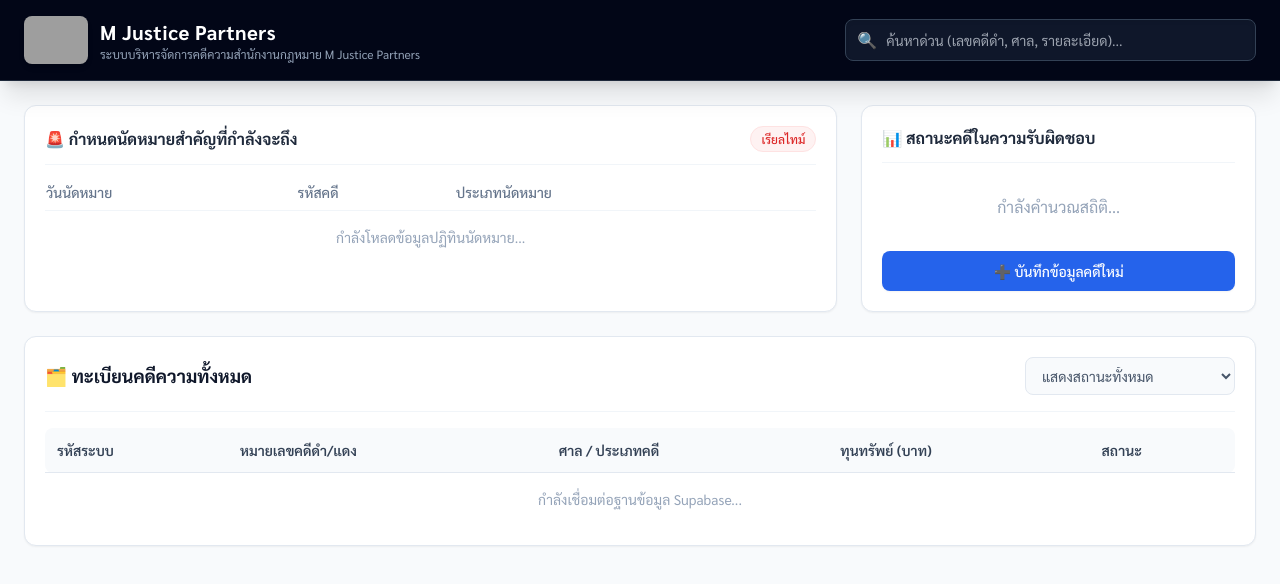
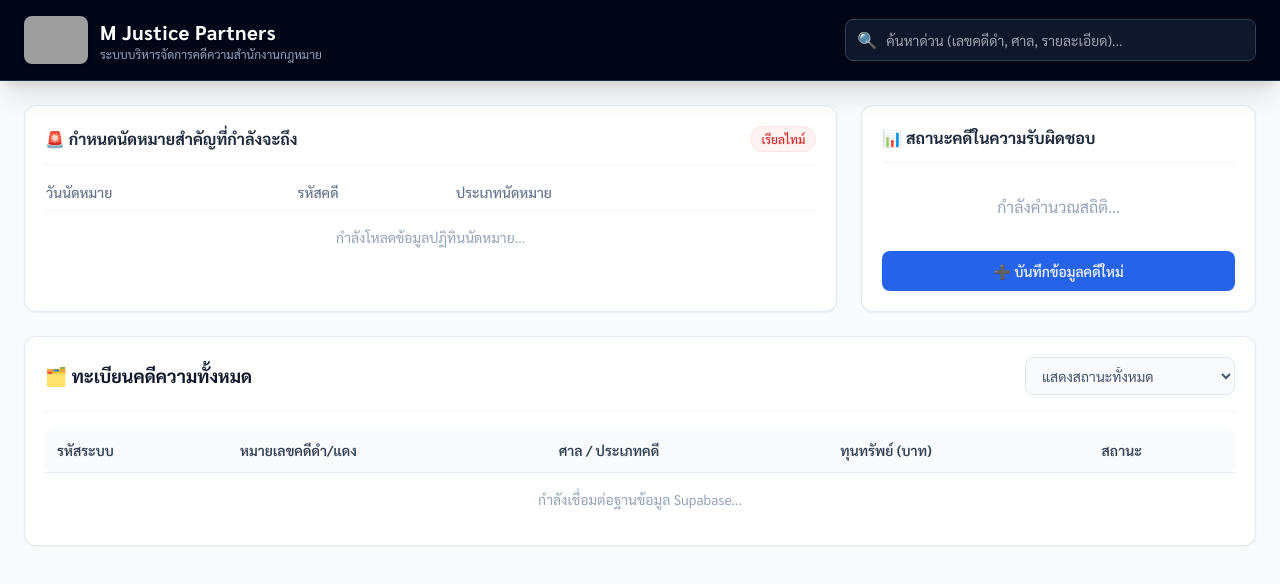
Before and after one commit to lawyerrb2-rgb/case, a plain HTML site: page index.html in a window 1280 px wide. Drawn offline with nearby package versions, Linux system fonts and the light colour scheme; grey boxes are pictures that could not be loaded.

Commit message:
Add files via upload

```diff
--- a/index.html
+++ b/index.html
@@ -20,14 +20,13 @@
     <header class="sticky top-0 z-50 flex flex-col md:flex-row items-center justify-between bg-slate-950 px-6 py-4 text-white shadow-xl border-b border-slate-800">
         <div class="flex items-center space-x-3 mb-4 md:mb-0">
             <img src="https://vktpxtjocwssdneccukz.supabase.co/storage/v1/object/public/logo/M%20Attorney%20Law%20Logo.png"
-     alt="M Attorney Law Logo"
-     class="h-12 w-auto object-contain rounded-lg shadow-md" />
+                 alt="M Attorney Law Logo"
+                 class="h-12 w-auto object-contain rounded-lg shadow-md" />
             <div>
                 <h1 class="text-xl font-bold tracking-wide text-white">M Justice Partners</h1>
-                <p class="text-xs text-slate-400">ระบบบริหารจัดการคดีความสำนักงานกฎหมาย M Justice Partners</p>
+                <p class="text-xs text-slate-400">ระบบบริหารจัดการคดีความสำนักงานกฎหมาย</p>
             </div>
         </div>
-        <!-- แถบค้นหาด่วน ค้นหาเรียลไทม์[cite: 1] -->
         <div class="w-full md:w-1/3 relative">
             <span class="absolute inset-y-0 left-0 flex items-center pl-3 text-slate-400">🔍</span>
             <input type="text" id="globalSearch" oninput="fetchCases()" placeholder="ค้นหาด่วน (เลขคดีดำ, ศาล, รายละเอียด)..."
```
